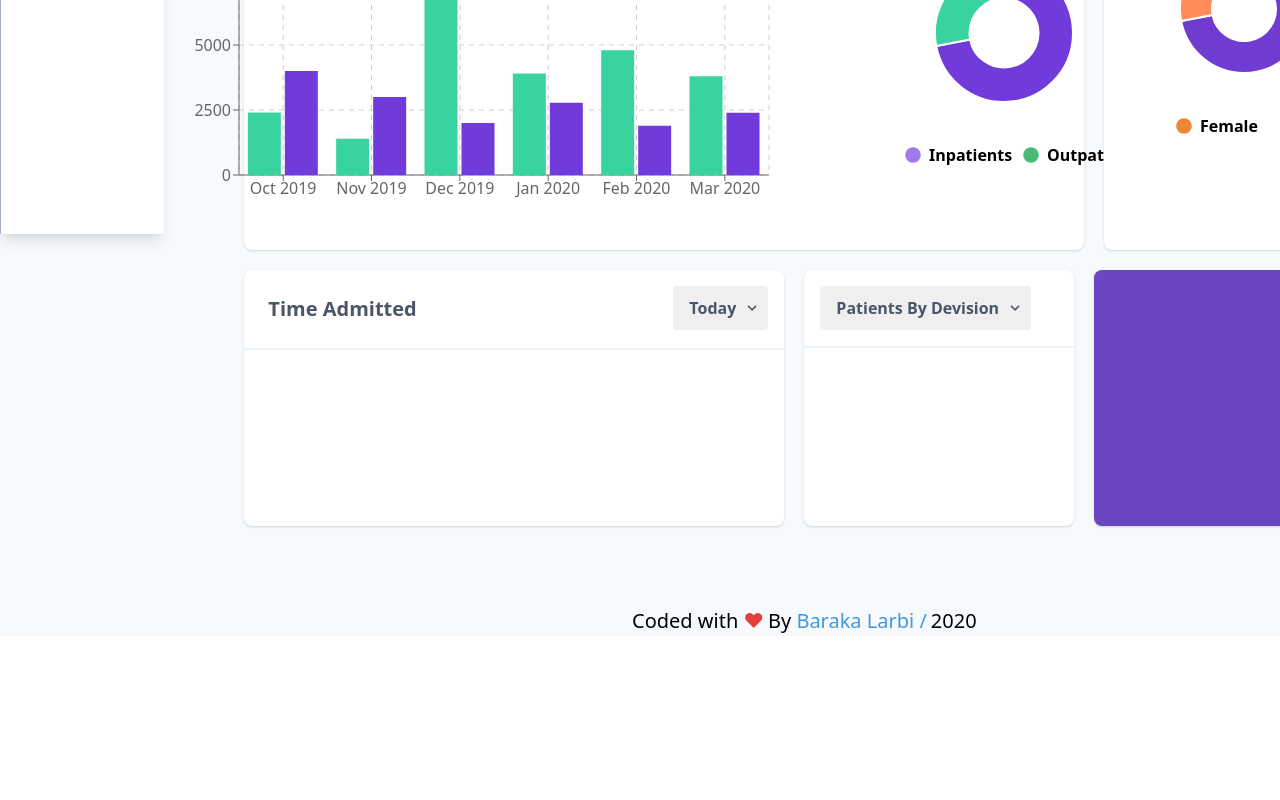
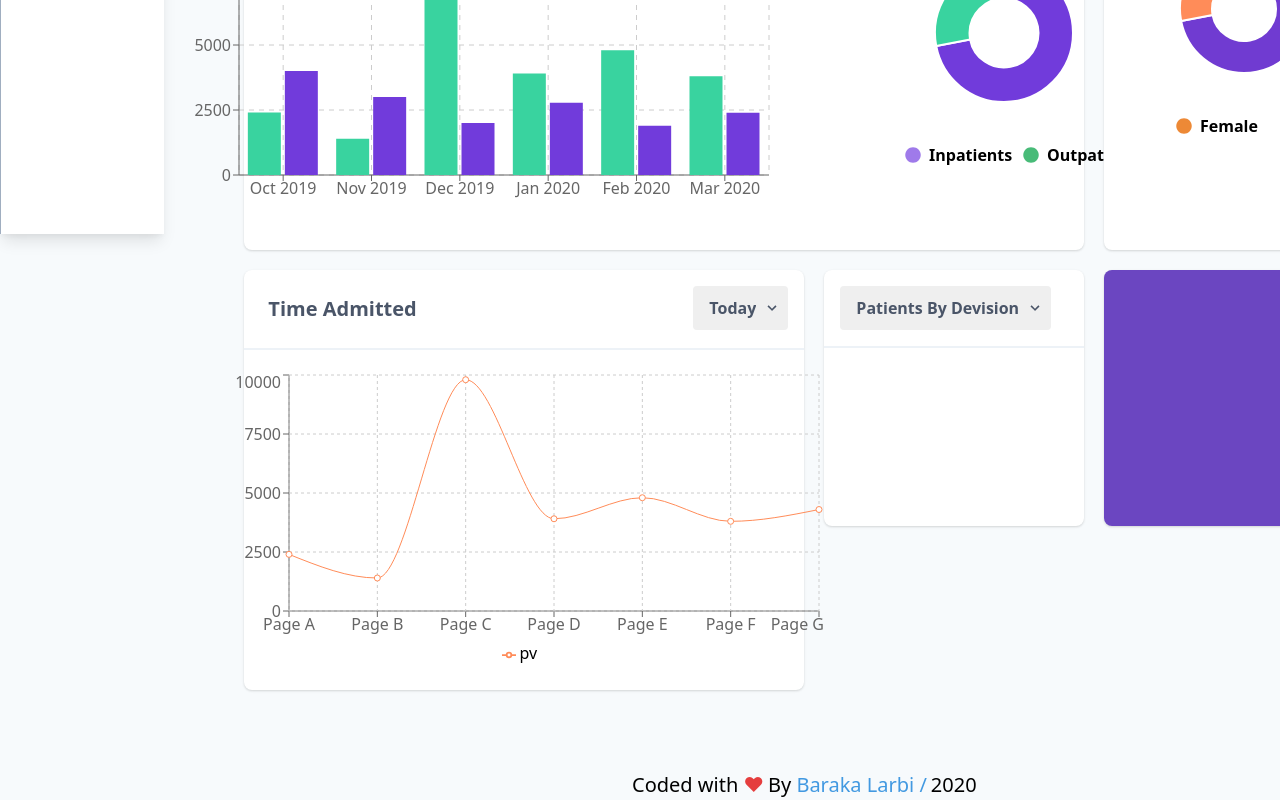
Before and after one commit to larbibaraka/health-app-dashboard, a React (Create React App) app: page / in a window 1280 px wide. Shown: the part 566-1366 px from the top of the page. Before the commit the page ends 1202 px from the top, so only its background shows below. Built offline with nearby package versions, Linux system fonts and the light colour scheme.

Commit message:
addi line chart

```diff
--- /dev/null
+++ b/src/components/Charts/PatientsLineChart.jsx
@@ -0,0 +1,39 @@
+import React from "react";
+import {
+  LineChart,
+  Line,
+  XAxis,
+  YAxis,
+  CartesianGrid,
+  Tooltip,
+  Legend,
+} from "recharts";
+
+export function PatientsLineChart() {
+  const data = [
+    { name: "Page A", uv: 4000, pv: 2400, amt: 2400 },
+    { name: "Page B", uv: 3000, pv: 1398, amt: 2210 },
+    { name: "Page C", uv: 2000, pv: 9800, amt: 2290 },
+    { name: "Page D", uv: 2780, pv: 3908, amt: 2000 },
+    { name: "Page E", uv: 1890, pv: 4800, amt: 2181 },
+    { name: "Page F", uv: 2390, pv: 3800, amt: 2500 },
+    { name: "Page G", uv: 3490, pv: 4300, amt: 2100 },
+  ];
+  return (
+    <div>
+      <LineChart width={600} height={300} data={data}>
+        <XAxis dataKey="name" />
+        <YAxis />
+        <CartesianGrid strokeDasharray="3" />
+        <Tooltip />
+        <Legend />
+        <Line
+          type="monotone"
+          dataKey="pv"
+          stroke="#ff8c59"
+          activeDot={{ r: 8 }}
+        />
+      </LineChart>
+    </div>
+  );
+}
--- a/src/components/StatsAreaTwo.jsx
+++ b/src/components/StatsAreaTwo.jsx
@@ -1,9 +1,10 @@
 import React from "react";
+import { PatientsLineChart } from "./Charts/PatientsLineChart";
 
 export function StatsAreaTwo() {
   return (
     <div className="flex flex-row mt-5">
-      <div className="w-2/4 h-64 shadow bg-white  rounded-lg mr-5">
+      <div className="w-2/4  shadow bg-white  rounded-lg mr-5">
         <div className="card-title flex flex-row justify-between  border-b-2 border-gray-200 p-2">
           <div className="m-4">
             <h3 className="text-xl font-bold text-gray-700 ">Time Admitted</h3>
@@ -17,7 +18,6 @@
                 >
                   <option className="font-normal">Today</option>
                 </select>
-
                 <div className="pointer-events-none absolute inset-y-0 right-0 flex items-center px-2 text-gray-700">
                   <svg
                     className="fill-current h-4 w-4"
@@ -31,10 +31,12 @@
             </div>
           </div>
         </div>
+        <div className="flex flex-row justify-center p-5">
+          <PatientsLineChart />
+        </div>
       </div>
       <div className="w-1/4 h-64 shadow bg-white  rounded-lg mr-5">
         <div className="card-title flex flex-row justify-start  border-b-2 border-gray-200 p-2">
-
           <div className="m-2 flex flex-row">
             <div className="w-full ">
               <div className="relative">
```
